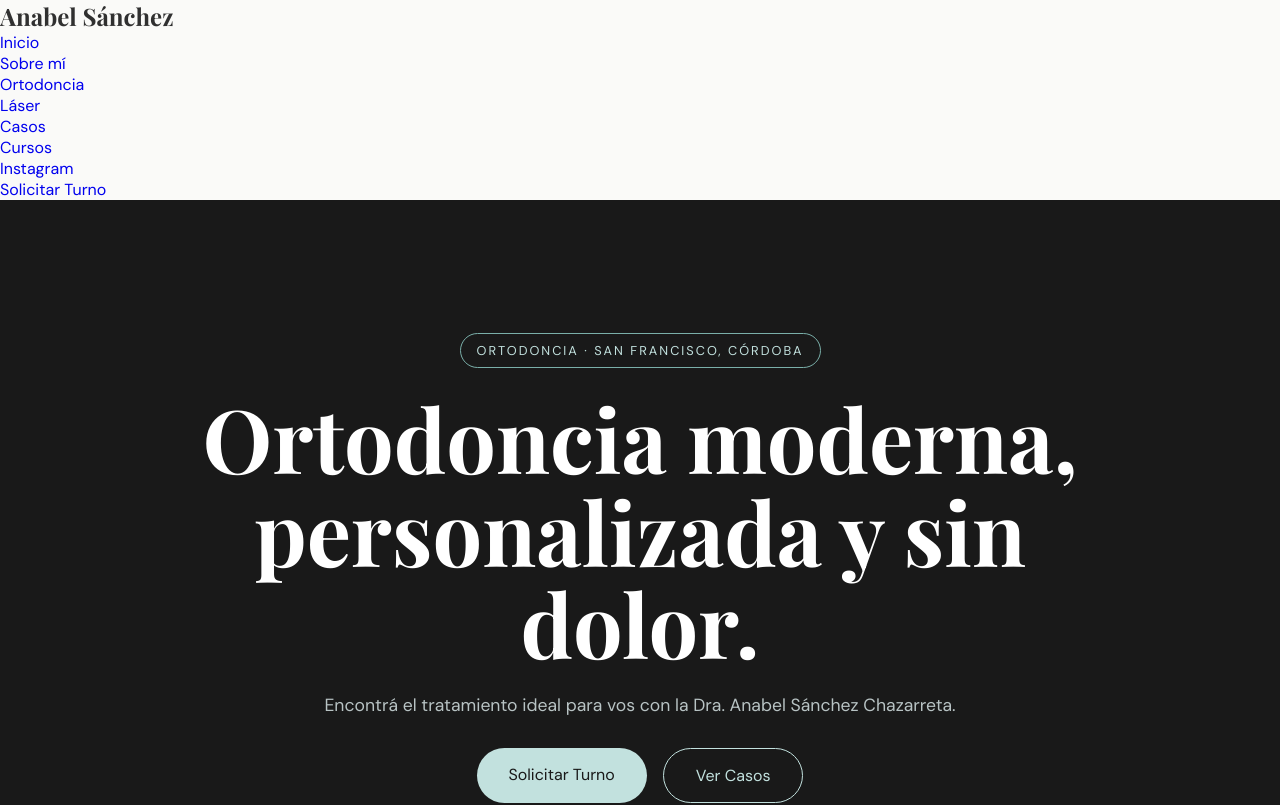
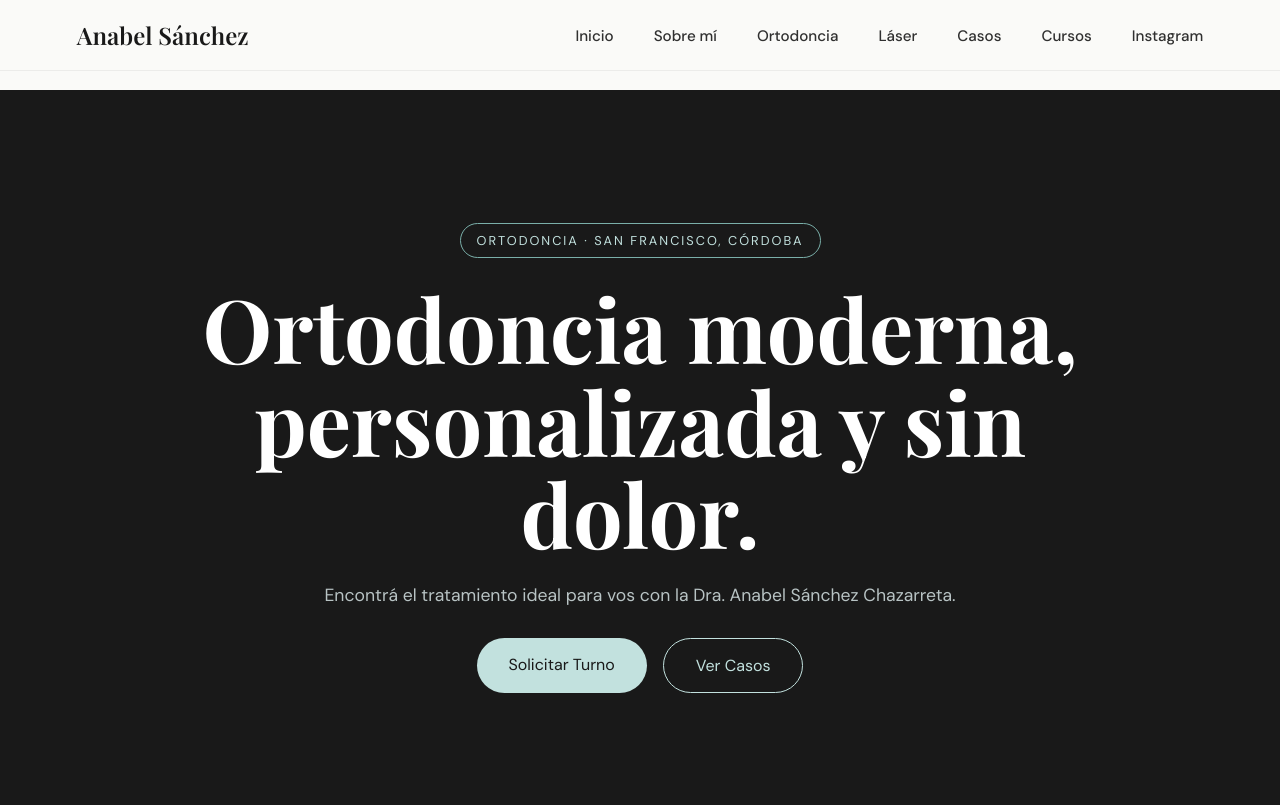
Before and after one commit to Facundoimhoff/PAGINAWEBDOC, a React (Vite) app: page / in a window 1280 px wide. Shown: the top 805 px of the page. Built offline with nearby package versions, Linux system fonts and the light colour scheme.

Commit message:
error de seccion

```diff
--- a/src/components/InstagramSection.jsx
+++ b/src/components/InstagramSection.jsx
@@ -1,4 +1,4 @@
-import "./instagramSection.css";
+import "./InstagramSection.css";
 
 function InstagramSection() {
   return (
--- a/src/components/Navbar.css
+++ b/src/components/Navbar.css
@@ -1,60 +1,98 @@
 .navbar {
-  position: sticky;
+  position: fixed;
   top: 0;
-  z-index: 1000;
+  left: 0;
+
+  width: 100%;
 
   display: flex;
   justify-content: space-between;
   align-items: center;
 
-  padding: 1.2rem 5%;
+  padding: 1.2rem 6%;
 
-  background: rgba(250, 250, 248, 0.95);
-  backdrop-filter: blur(10px);
+  background: rgba(250, 250, 248, 0.92);
+  backdrop-filter: blur(16px);
 
-  border-bottom: 1px solid rgba(0, 0, 0, 0.05);
+  border-bottom: 1px solid rgba(0,0,0,.06);
+
+  z-index: 1000;
+
+  transition: .3s;
 }
 
-.logo h2 {
-  font-size: 1.3rem;
+.logo {
+  font-family: "Playfair Display", serif;
+  font-size: 1.5rem;
+  font-weight: 600;
+
   color: var(--black);
+
+  cursor: pointer;
 }
 
 .nav-links {
   display: flex;
+  align-items: center;
+
   list-style: none;
-  gap: 2rem;
+
+  gap: 2.5rem;
 }
 
 .nav-links a {
+  position: relative;
+
   color: var(--dark);
-  text-decoration: none;
-  transition: 0.3s;
+
+  font-size: .95rem;
+  font-weight: 500;
+
+  transition: .3s;
+}
+
+.nav-links a::after {
+  content: "";
+
+  position: absolute;
+
+  left: 0;
+  bottom: -6px;
+
+  width: 0%;
+  height: 2px;
+
+  background: var(--accent);
+
+  transition: .3s;
 }
 
 .nav-links a:hover {
   color: var(--accent);
 }
 
+.nav-links a:hover::after {
+  width: 100%;
+}
+
 .turno-btn {
   background: var(--black);
-  color: white;
-  padding: 0.9rem 1.5rem;
+  color: white !important;
+
+  padding: .9rem 1.6rem;
+
   border-radius: 999px;
-  transition: 0.3s;
+
+  transition: .3s;
 }
 
 .turno-btn:hover {
+  background: var(--accent);
+  color: white !important;
+
   transform: translateY(-2px);
 }
 
-@media (max-width: 900px) {
-  .nav-links {
-    display: none;
-  }
-
-  .turno-btn {
-    padding: 0.8rem 1rem;
-    font-size: 0.9rem;
-  }
+.turno-btn::after {
+  display: none;
 }
--- a/src/components/Navbar.jsx
+++ b/src/components/Navbar.jsx
@@ -2,28 +2,44 @@ import "./Navbar.css";
 
 function Navbar() {
   return (
-    <nav>
-      <div>
-        <h2>Anabel Sánchez</h2>
+    <nav className="navbar">
+
+      <div className="logo">
+        Anabel Sánchez
       </div>
 
-      <ul>
-        <li><a href="#inicio">Inicio</a></li>
-        <li><a href="#sobre-mi">Sobre mí</a></li>
-        <li><a href="#ortodoncia">Ortodoncia</a></li>
-        <li><a href="#laser">Láser</a></li>
-        <li><a href="#casos">Casos</a></li>
-        <li><a href="#cursos">Cursos</a></li>
-        <li><a href="#instagram">Instagram</a></li>
+      <ul className="nav-links">
+
+        <li>
+          <a href="#inicio">Inicio</a>
+        </li>
+
+        <li>
+          <a href="#sobre-mi">Sobre mí</a>
+        </li>
+
+        <li>
+          <a href="#ortodoncia">Ortodoncia</a>
+        </li>
+
+        <li>
+          <a href="#laser">Láser</a>
+        </li>
+
+        <li>
+          <a href="#casos">Casos</a>
+        </li>
+
+        <li>
+          <a href="#cursos">Cursos</a>
+        </li>
+
+        <li>
+          <a href="#instagram">Instagram</a>
+        </li>
+
       </ul>
 
-      <a
-        href="https://wa.me/5493564616171"
-        target="_blank"
-        rel="noreferrer"
-      >
-        Solicitar Turno
-      </a>
     </nav>
   );
 }
--- a/src/index.css
+++ b/src/index.css
@@ -42,3 +42,7 @@ img {
   max-width: 100%;
   display: block;
 }
+
+body {
+  padding-top: 90px;
+}
```
